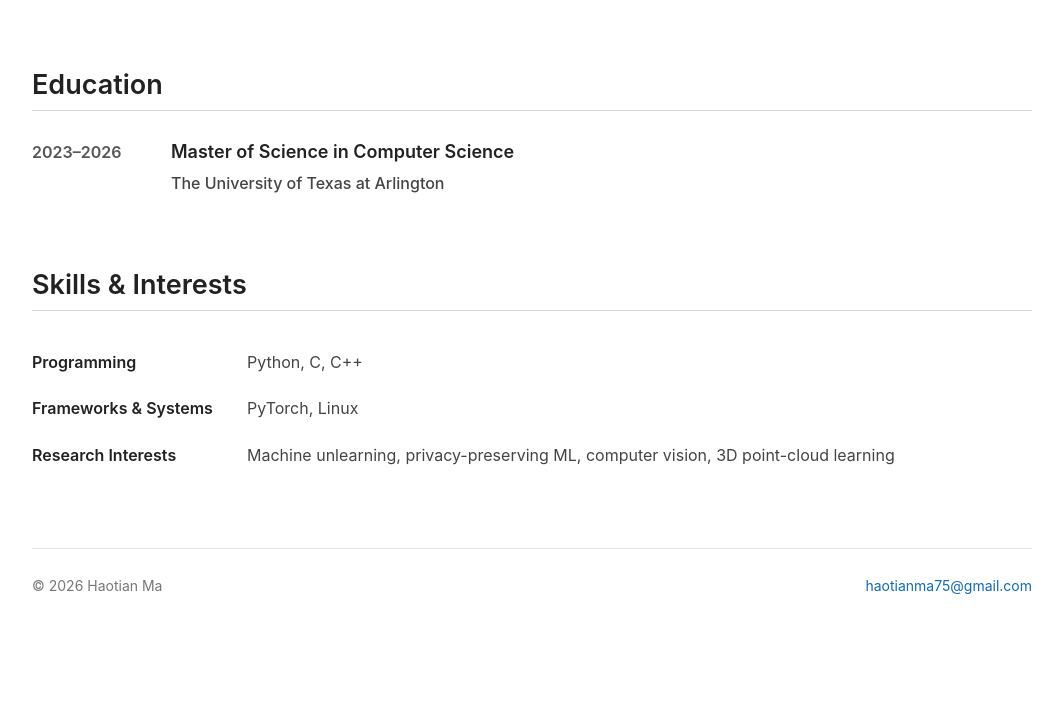
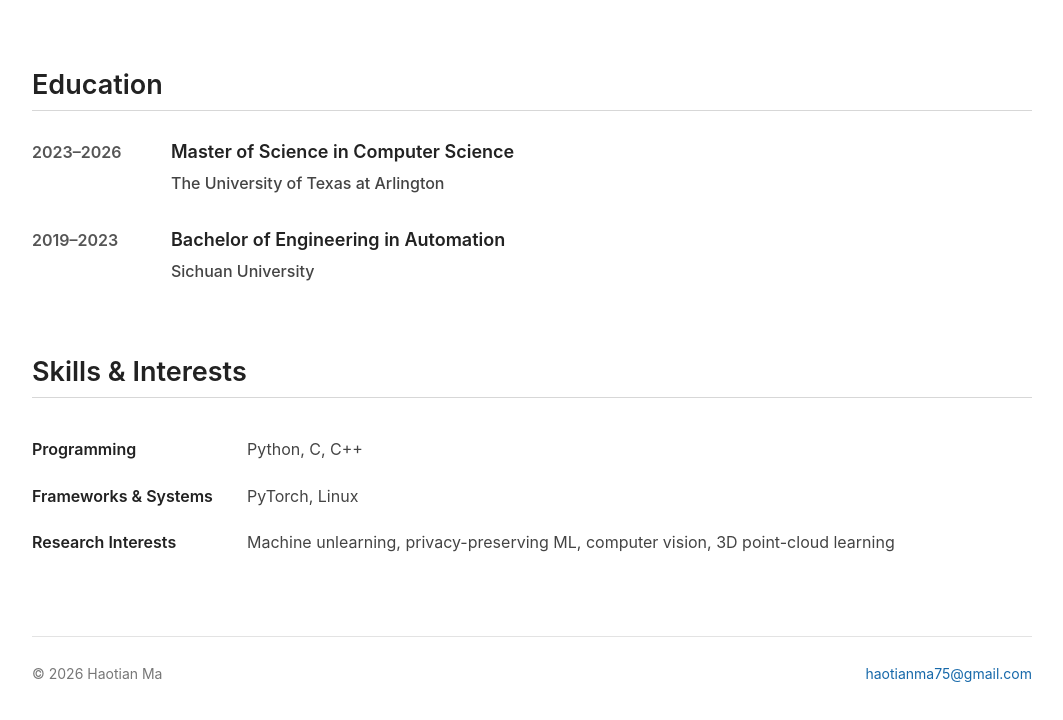
Before and after one commit to haotian091412/haotian091412.github.io, a plain HTML site: page index.html in a window 1280 px wide. Shown: the part 799-1519 px from the top of the page, without its empty margins (108-1171 px from the left). Before the commit the page ends 1431 px from the top, so only its background shows below. Drawn offline with Linux system fonts and the light colour scheme.

Commit message:
Restore bachelor education

```diff
--- a/index.html
+++ b/index.html
@@ -78,6 +78,13 @@
             <p class="institution">The University of Texas at Arlington</p>
           </div>
         </article>
+        <article class="entry">
+          <div class="entry-date">2019–2023</div>
+          <div>
+            <h3>Bachelor of Engineering in Automation</h3>
+            <p class="institution">Sichuan University</p>
+          </div>
+        </article>
       </div>
     </section>
 
```
